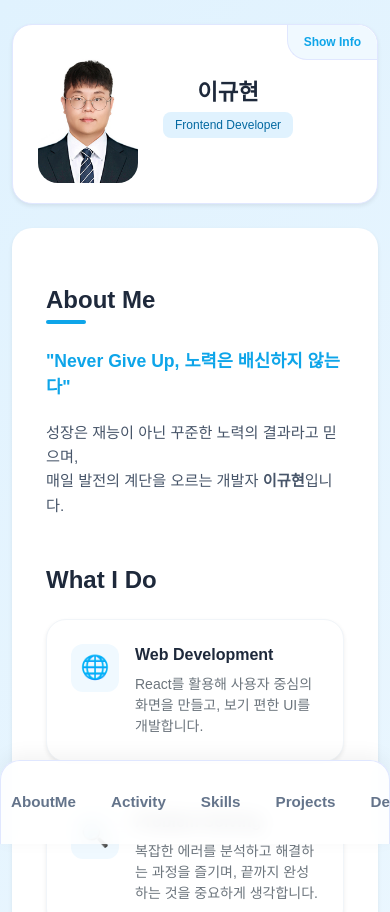
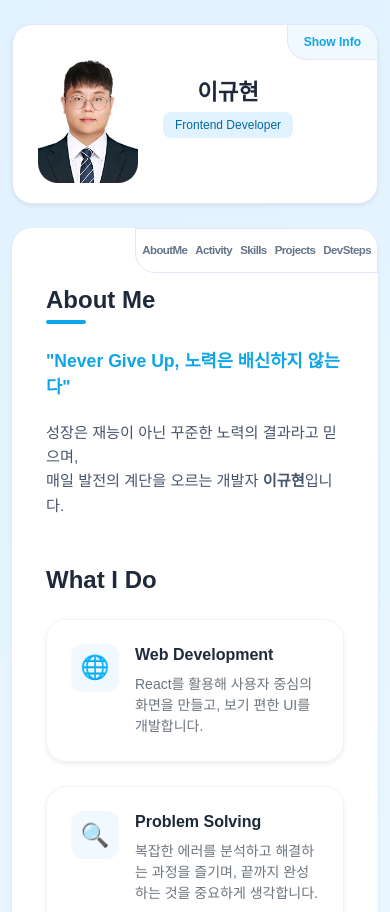
Before and after one commit to leekyuhyun/portfolio, a React (Vite) app: page / in a window 390 px wide. Shown: the top 912 px of the page. Built offline with nearby package versions, Linux system fonts and the light colour scheme.

Commit message:
fix : 모바일 환경 Navbar UI 조정

```diff
--- a/src/components/Layout/Navbar.css
+++ b/src/components/Layout/Navbar.css
@@ -36,43 +36,33 @@
   color: #0ea5e9;
 }
 
-/* --- 화면이 좁아질 때 (1200px 미만) 하단 탭바로 변경 --- */
 @media (max-width: 1199px) {
   .navbar-container {
-    position: fixed;
-    top: auto;
-    bottom: 0;
-    left: 0;
-    right: 0;
-    width: 100%;
-    border-radius: 20px 20px 0 0;
-    border: 1px solid #e0e7ff;
-    border-bottom: none;
-    padding: 10px 0;
-    box-shadow: 0 -5px 20px rgba(0, 0, 0, 0.05);
+    padding: 5px 0;
+    /* 하단 탭바가 너무 높지 않게 조정 */
   }
 
   .navbar-list {
-    justify-content: space-around;
+    display: flex;
+    justify-content: space-evenly; /* 메뉴들을 균등하게 배치 */
+    gap: 0; /* 간격을 없애고 패딩으로 조절 */
+    padding: 0 2px;
+  }
+
+  .navbar-link {
+    font-size: 0.72rem !important;
+    padding: 8px 4px !important;
+    letter-spacing: -0.6px; /* 자간을 더 타이트하게 조정 */
+    white-space: nowrap;
+    word-break: keep-all;
+    transition: all 0.2s ease;
   }
 }
 
-@media (max-width: 768px) {
-  .nav-list {
-    display: flex;
-    gap: 10px;
-    overflow-x: auto;
-    white-space: nowrap;
-    padding-bottom: 5px;
-    -webkit-overflow-scrolling: touch;
-  }
-
-  .nav-link {
-    font-size: 0.8rem;
-    padding: 6px 10px;
-  }
-
-  .nav-list::-webkit-scrollbar {
-    display: none;
+@media (max-width: 375px) {
+  .navbar-link {
+    font-size: 0.68rem !important;
+    padding: 8px 2px !important;
+    letter-spacing: -0.8px;
   }
 }
```
